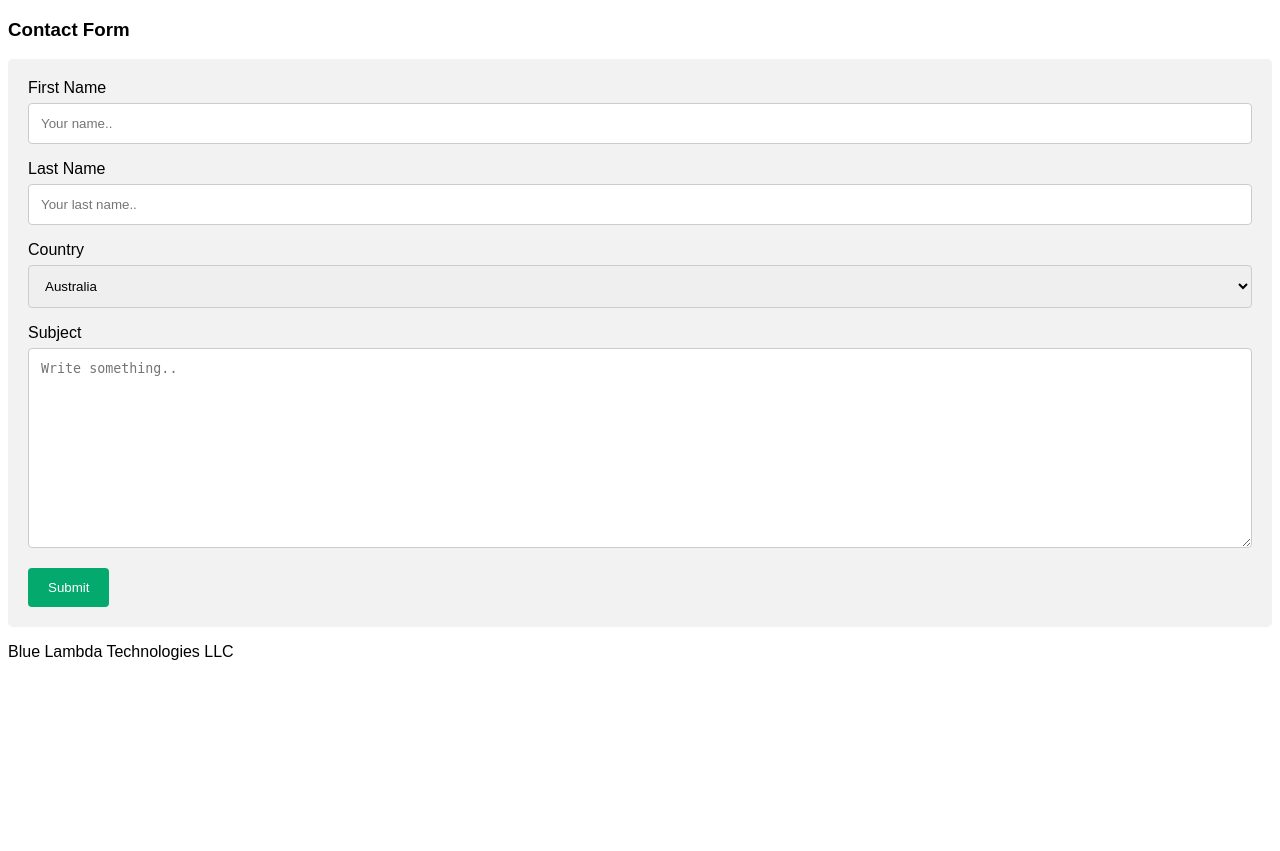
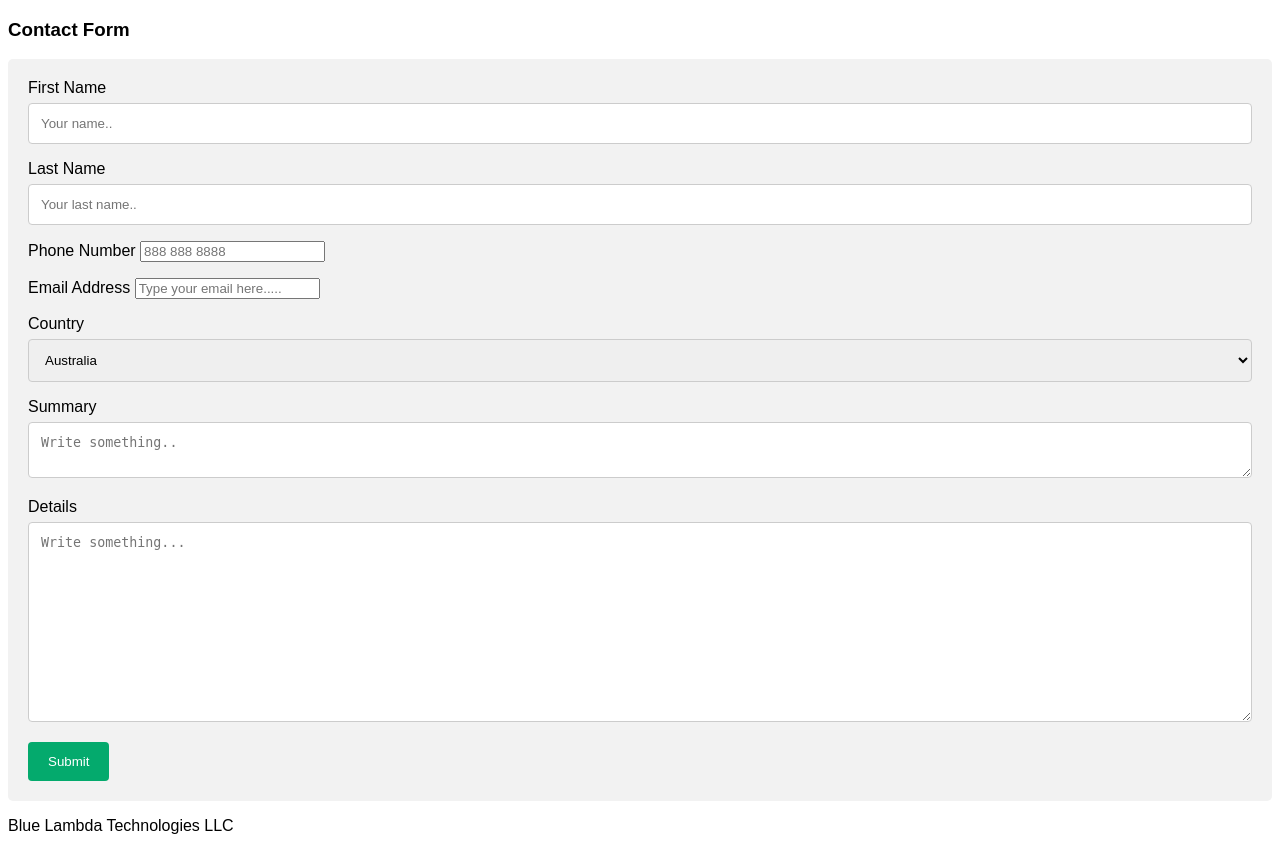
Before and after one commit to bluelambdatech/movies-point, a FastAPI app: page /contact_us in a window 1280 px wide. Before the commit the page ends 660 px from the top, so only its background shows below. Run offline with FastAPI, Linux system fonts and the light colour scheme.

Commit message:
MOVIES-3 add code for contact us form

```diff
--- a/templates/contact_us.html
+++ b/templates/contact_us.html
@@ -49,15 +49,25 @@ input[type=submit]:hover {
     <label for="lname">Last Name</label>
     <input type="text" id="lname" name="lastname" placeholder="Your last name..">
 
+    <p<label for="phone">Phone Number</label>
+    <input type="tel" id="phone" name="phone" placeholder="888 888 8888" maxlength="12"  title="Ten digits code" required></p>
+
+    <p<label for="email">Email Address</label>
+    <input type="email" id="email" name="email" placeholder="Type your email here....."></p>
+
     <label for="country">Country</label>
     <select id="country" name="country">
       <option value="australia">Australia</option>
       <option value="canada">Canada</option>
       <option value="usa">USA</option>
+      <option value="Nigeria">Nigeria</option>
     </select>
 
-    <label for="subject">Subject</label>
-    <textarea id="subject" name="subject" placeholder="Write something.." style="height:200px"></textarea>
+    <label for="summary">Summary</label>
+    <textarea id="summary" name="summary" placeholder="Write something.." requiredstyle="height:50px"></textarea>
+
+    <label for="detail">Details</label>
+    <textarea id="detail" name="detail" placeholder="Write something..." style="height:200px"></textarea>
 
     <input type="submit" value="Submit">
   </form>
```
